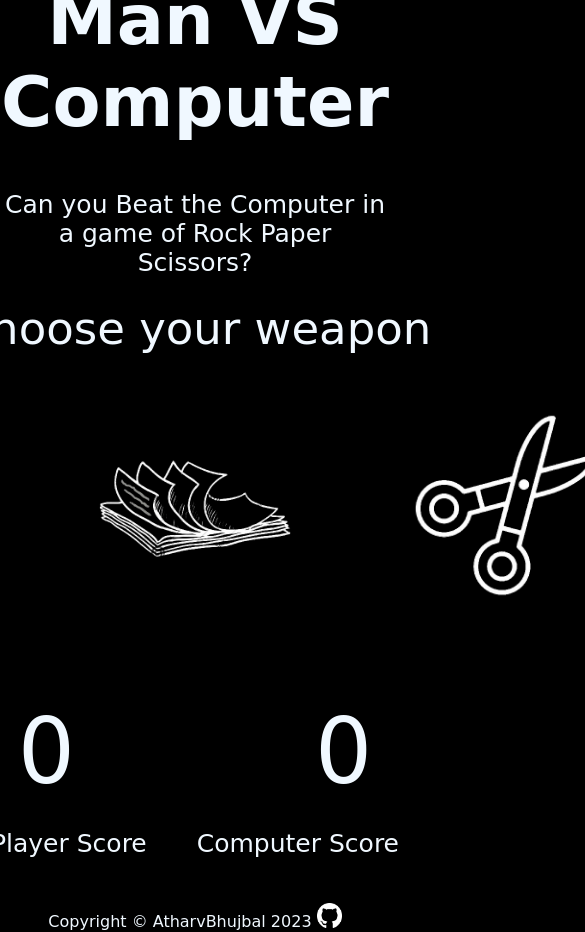
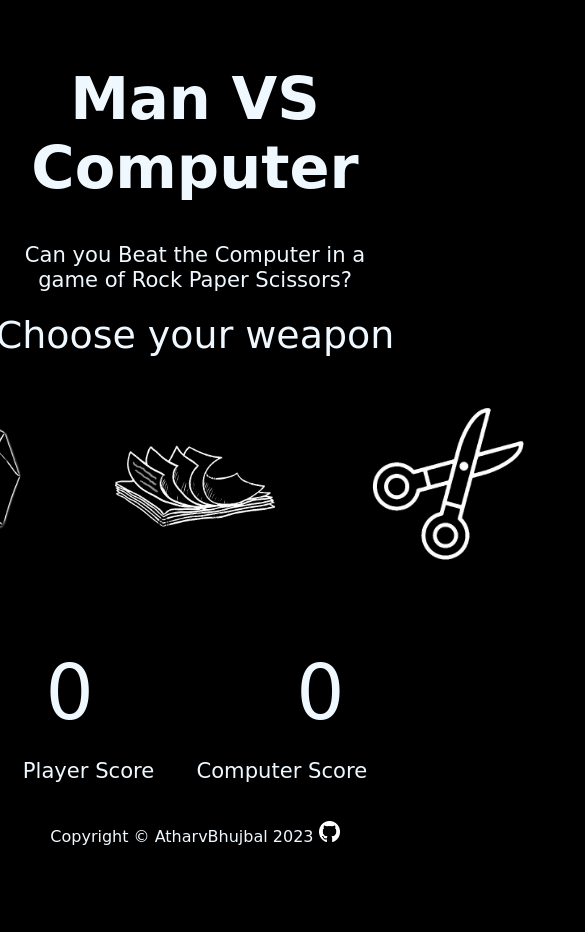
Before and after one commit to AtharvBhujbal/RockPaperScissors, a plain HTML site: page index.html in a window 390 px wide. Shown: the top 932 px of the page, 585 px wide, since content can reach past the window. After the commit the page ends 854 px from the top, so only its background shows below. Drawn offline with Linux system fonts and the light colour scheme; a web font is replaced by a local one.

Commit message:
Updated px to vh to make webpage more responsive

```diff
--- a/script.js
+++ b/script.js
@@ -74,5 +74,5 @@ function winner(){
     else{
         body.textContent="Game Lost,Please Refresh to play again";
     }
-    body.setAttribute('style','font-size:60px')
+    body.setAttribute('style','font-size:6vh')
 }
--- a/style.css
+++ b/style.css
@@ -6,12 +6,6 @@ body{
 }
 .body {
     transition: 0.2s ease-in-out;
-    position: absolute;
-    top: 0;
-    left: 0;
-    bottom: 0;
-    right: 0;
-    margin: auto;
     flex-direction: column;
     text-align: center;
     display: flex;
@@ -20,55 +14,55 @@ body{
   }
 
 .header{
-    margin-top: 20px;
-    font-size: 20px;
+    margin-top: 2vh;
+    font-size: 2vh;
 }
 h1{
-    font-size: 70px;
+    font-size: 7vh;
 }
 img{
-    width: 240px;
+    width: 24vh;
     transition: transform 0.3s ease-in-out;
 }
 img:hover{
     transform: scale(1.2);
 }
 p{
-    font-size: 25px;
+    font-size: 2.5vh;
 }
 .weapon_text{
-    font-size: 45px;
+    font-size: 4.5vh;
 }
 .weapons{
-    margin-top: 30px;
+    margin-top: 3vh;
     display: flex;
     align-items: center;
     justify-content: center;
-    gap: 70px;
+    gap: 6vh;
 }
 .scoreboard{
-    margin: 70px 0 0 0 ;
+    margin: 7vh 0 0 0 ;
 }
 .score{
     display: flex;
     justify-content: center;
-    gap: 200px;
-    font-size: 90px;
+    gap: 20vh;
+    font-size: 9vh;
 }
 .player_score{
-    margin-right: 40px;
+    margin-right: 4vh;
 }
 .text{
     display: flex;
     justify-content: center;
-    gap: 50px;
-    font-size: 30px;
+    gap: 5vh;
+    font-size: 3vh;
 }
 .round_result{
-    margin: 20px;
+    margin: 2vh;
     text-align: center;
-    font-size: 20px;
+    font-size: 2vh;
 }
 .footer a img{
-    width: 25px;
+    width: 2.5vh;
 }
```
